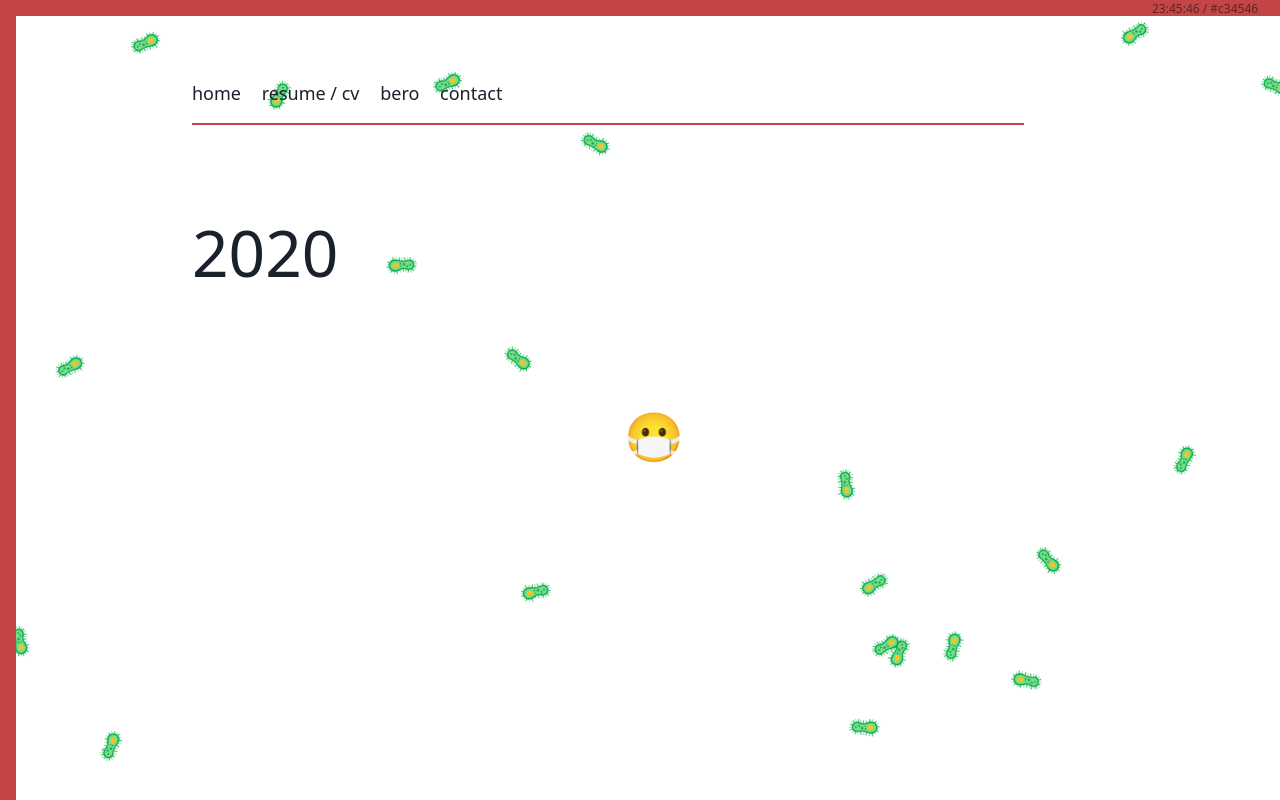
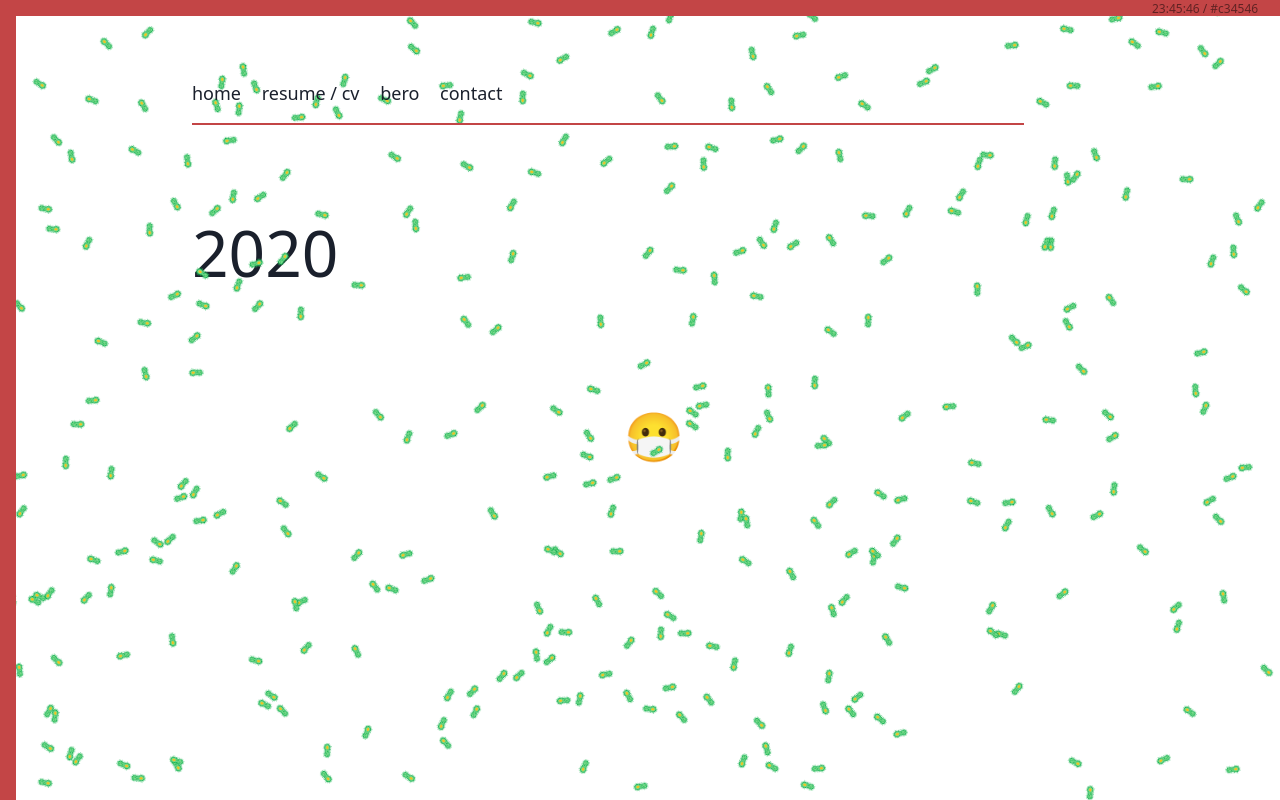
Before and after one commit to searleb/billsearle.me, a Next.js app: page /2020 in a window 1280 px wide. Built offline with nearby package versions, Linux system fonts and the light colour scheme.

Commit message:
Improve 2020

```diff
--- a/src/pages/2020.js
+++ b/src/pages/2020.js
@@ -3,25 +3,22 @@ import PageHead from '../components/PageHead';
 import Layout from '../components/Layout';
 import { meta } from '../page-config';
 
-export default () => {
+const Twenty20 = () => {
   const parent = useRef(null);
   const [viruses, setViruses] = useState([]);
 
   useEffect(() => {
-    let int;
+    const addVirus = () => {
+      setViruses([...viruses, {
+        x: Math.random() * parent.current.offsetWidth - 16,
+        y: Math.random() * parent.current.offsetHeight - 16,
+        rot: Math.floor(Math.random() * 360),
+      },
+      ]);
+    };
     if (viruses.length < 2000) {
-      int = setInterval(() => {
-        setViruses([...viruses, {
-          x: Math.floor(Math.random() * parent.current.offsetWidth - 16),
-          y: Math.floor(Math.random() * parent.current.offsetHeight - 16),
-          rot: Math.floor(Math.random() * 360),
-        },
-        ]);
-      }, 250);
+      window.requestAnimationFrame(addVirus);
     }
-    return () => {
-      clearInterval(int);
-    };
   }, [viruses]);
 
   return (
@@ -45,7 +42,7 @@ export default () => {
             key={`${v.x}${v.y}`}
             aria-label="virus emoji"
             role="img"
-            className="absolute text-2xl transition-transform duration-500 delay-75"
+            className="absolute text-xs transition-transform duration-500 delay-75"
             style={{ transform: `translate(${v.x}px,${v.y}px) rotate(${v.rot}deg)` }}
           >
             🦠
@@ -55,3 +52,5 @@ export default () => {
     </Layout>
   );
 };
+
+export default Twenty20;
```
